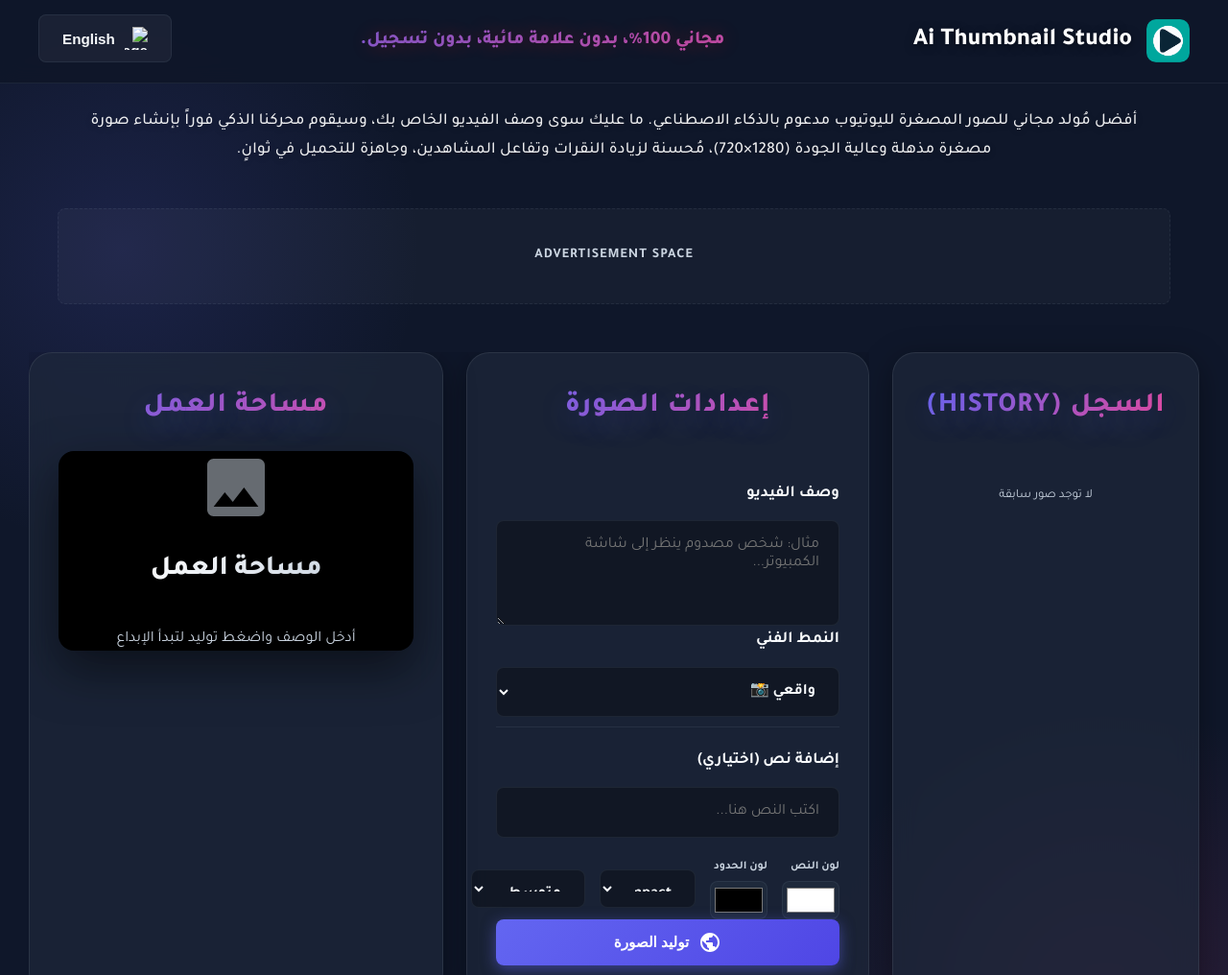
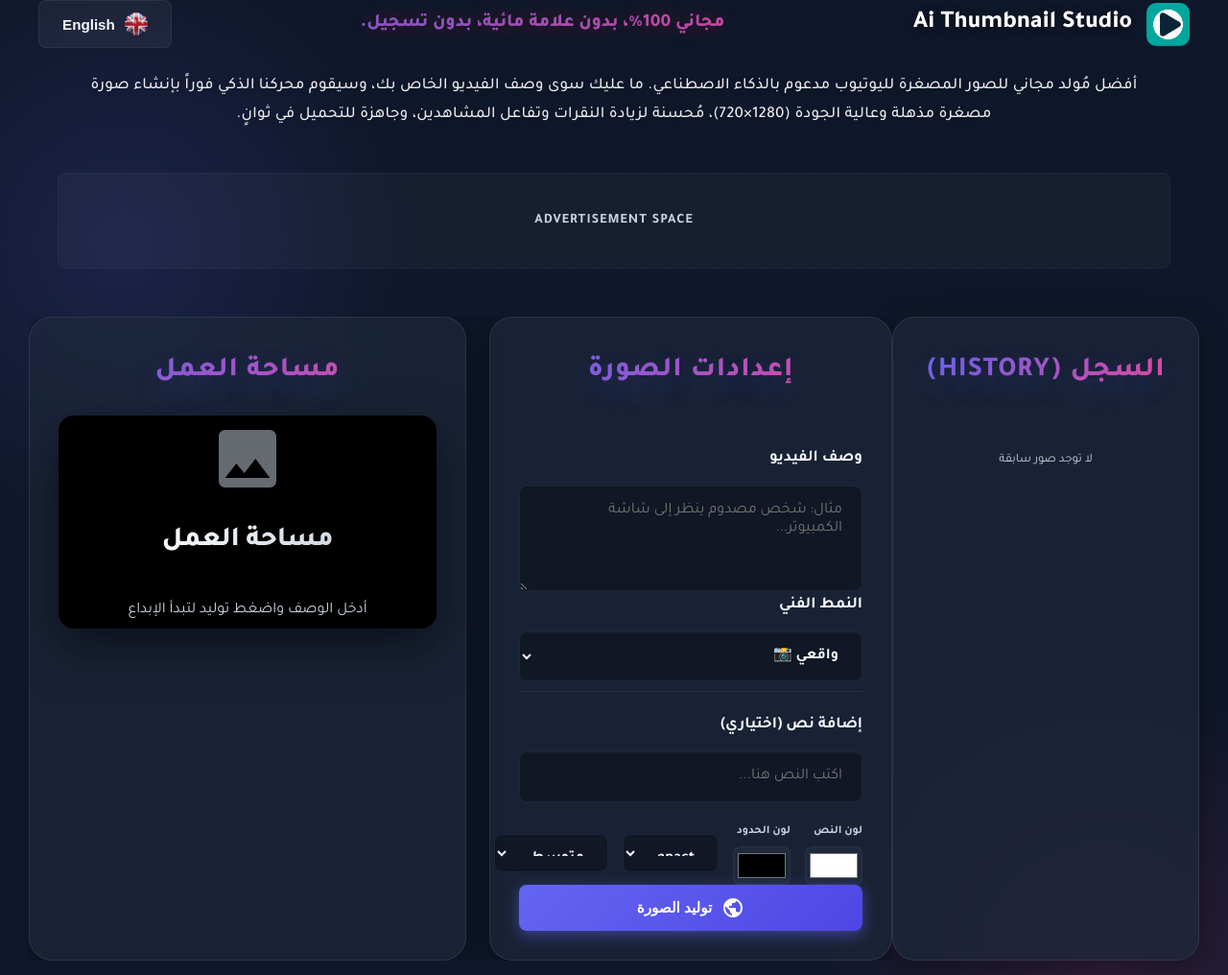
Before and after one commit to Sboudour02/Ai-Thumbnail-Studio, a plain HTML site: page index.html in a window 1280 px wide. Shown: the top 1016 px of the page at 96% size. Drawn offline with Linux system fonts and the light colour scheme.

Commit message:
Add files via upload

```diff
--- a/index.html
+++ b/index.html
@@ -39,7 +39,7 @@
 
             <div class="controls">
                 <button id="langBtn" class="btn btn-secondary">
-                    <img src="Languages/English.png" alt="Language" class="icon">
+                    <img src="English.png" alt="Language" class="icon">
                     <span>English</span>
                 </button>
             </div>
--- a/script.js
+++ b/script.js
@@ -45,7 +45,7 @@ const translations = {
         downloadBtn: "تحميل الصورة (HD)",
         disclaimerText: "* سيتم حذف الرابط تلقائياً بعد 10 دقائق",
         langBtnText: "English",
-        langBtnIcon: "Languages/English.png",
+        langBtnIcon: "English.png",
         historyTitle: "السجل (History)",
         emptyHistory: "لا توجد صور سابقة",
         promoText: "مجاني 100%، بدون علامة مائية، بدون تسجيل.",
@@ -84,7 +84,7 @@ const translations = {
         downloadBtn: "Download Image (HD)",
         disclaimerText: "* Link will be removed automatically after 10 minutes",
         langBtnText: "العربية",
-        langBtnIcon: "Languages/العربية.png",
+        langBtnIcon: "العربية.png",
         historyTitle: "History",
         emptyHistory: "No previous images",
         promoText: "100% free, no watermark, no registration.",
@@ -117,7 +117,6 @@ document.addEventListener('DOMContentLoaded', () => {
         style: document.getElementById('style'),
         overlayText: document.getElementById('overlayText'),
         textColor: document.getElementById('textColor'),
-        strokeColor: document.getElementById('strokeColor'),
         strokeColor: document.getElementById('strokeColor'),
         fontFamily: document.getElementById('fontFamily'),
         textSize: document.getElementById('textSize'),
@@ -275,7 +274,6 @@ document.addEventListener('DOMContentLoaded', () => {
     }
 
     // 3. Image Generation
-    // 3. Image Generation
     els.form.addEventListener('submit', async (e) => {
         e.preventDefault();
         const prompt = els.prompt.value.trim();
@@ -338,9 +336,10 @@ document.addEventListener('DOMContentLoaded', () => {
 
         } catch (error) {
             console.error(error);
-            alert("Error generating image. Please try again.");
             els.loadingState.style.display = 'none';
             els.generateBtn.disabled = false;
+            // Show error in welcome state or a toast (simplified for now)
+            alert("Error generating image. Please try again."); // Keeping alert for now but could be improved
         }
     });
 
@@ -377,7 +376,6 @@ document.addEventListener('DOMContentLoaded', () => {
         previewOverlay.style.color = els.textColor.value;
         previewOverlay.style.fontFamily = els.fontFamily.value;
         previewOverlay.style.fontSize = (parseInt(els.textSize.value) / 2) + 'px';
-        // Apply Stroke to Preview
         // Apply Stroke to Preview
         previewOverlay.style.webkitTextStroke = `2px ${stroke}`;
         // Enhanced Shadow for "Professional" look
@@ -439,17 +437,23 @@ document.addEventListener('DOMContentLoaded', () => {
                 ctx.shadowOffsetY = 5;
 
                 // Fill (Text)
-                ctx.fillStyle = els.textColor.value;
                 ctx.fillText(text, canvas.width / 2, canvas.height / 2);
             }
 
             const link = document.createElement('a');
             link.download = `thumbnail-${Date.now()}.png`;
             link.href = canvas.toDataURL('image/png');
+
+            // Fix for mobile/Firefox: Append to body
+            document.body.appendChild(link);
             link.click();
+            document.body.removeChild(link);
+
         } catch (err) {
             console.error("Canvas export failed:", err);
-            window.open(els.imageCanvas.src, '_blank');
+            // Mobile Fallback: Show image in modal
+            showImageModal(els.imageCanvas.src);
+            alert(currentLang === 'ar' ? "اضغط مطولاً على الصورة لحفظها" : "Long press image to save");
         }
     });
 
--- a/style.css
+++ b/style.css
@@ -111,19 +111,6 @@ h4 {
     margin: 0 auto;
     width: 100%;
     padding: 30px;
-    gap: 24px;
-    height: calc(100vh - 200px);
-}
-
-/* --- Header --- */
-header {
-    background: rgba(15, 23, 42, 0.95);
-    backdrop-filter: blur(10px);
-    border-bottom: 1px solid var(--border);
-    padding: 15px 0;
-    position: sticky;
-    top: 0;
-    z-index: 100;
 }
 
 .header-content {
```
